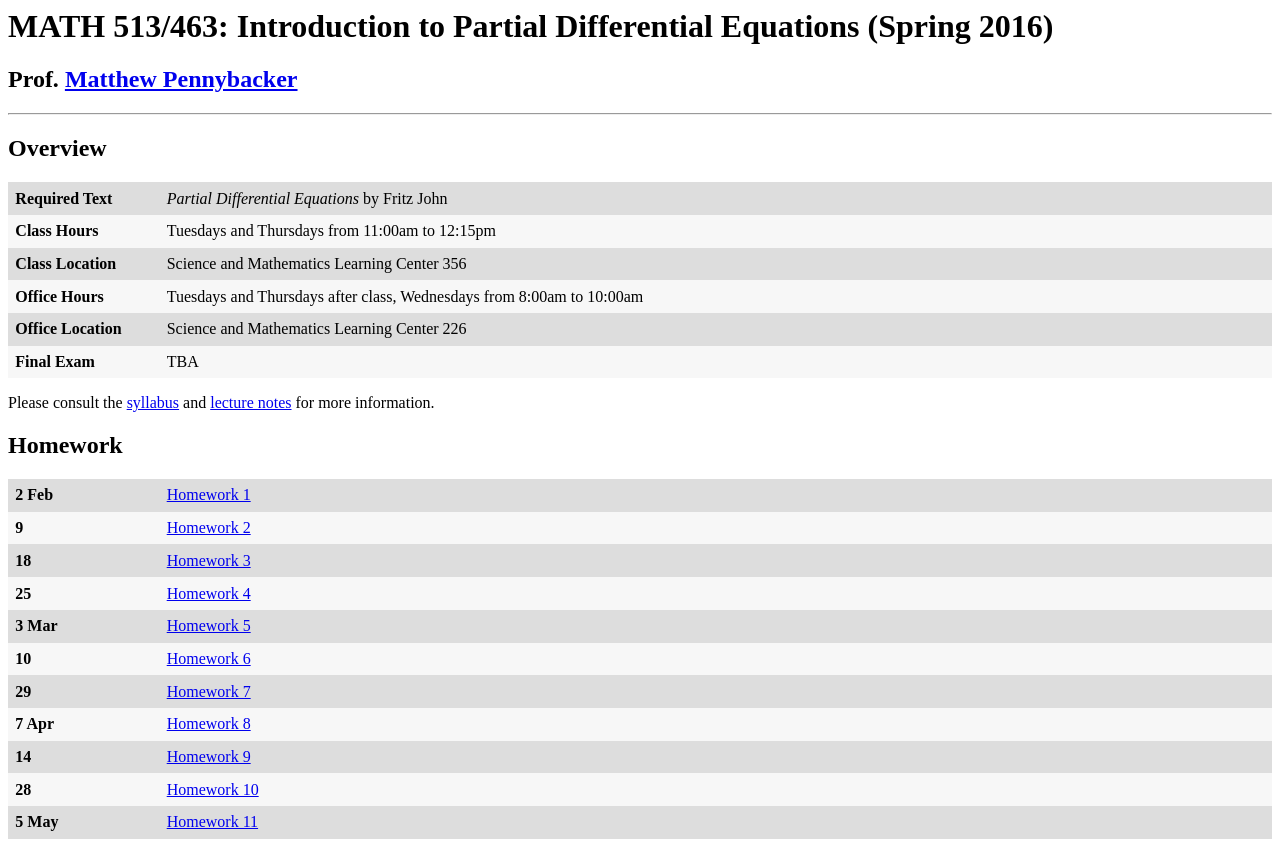
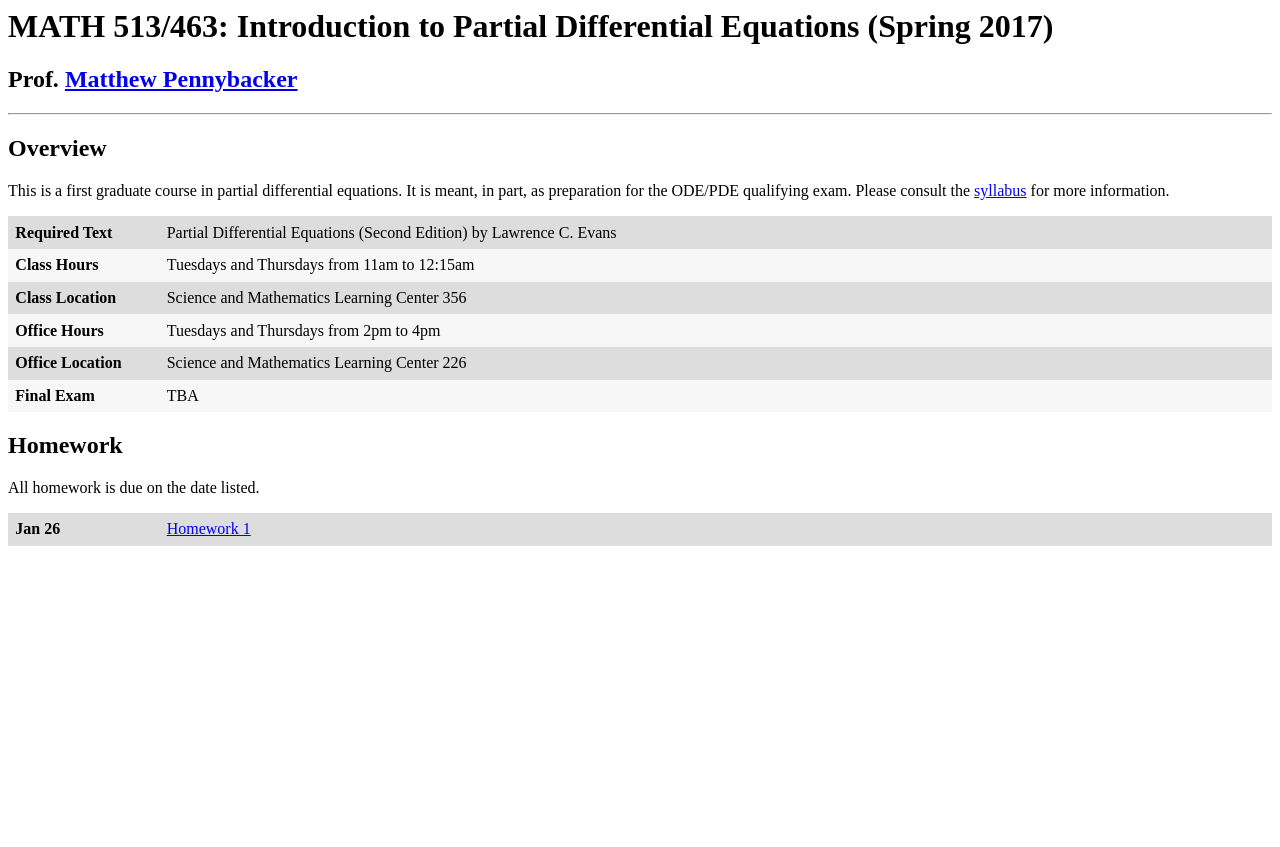
Before and after one commit to pennybacker/math513, a plain HTML site: page index.html in a window 1280 px wide. After the commit the page ends 800 px from the top, so only its background shows below. Drawn offline with Linux system fonts and the light colour scheme.

Commit message:
reset for spring 2017

```diff
--- a/index.html
+++ b/index.html
@@ -1,7 +1,8 @@
 <!DOCTYPE html>
 <html>
 <head>
-<title>MATH 513/463: Introduction to Partial Differential Equations (Spring 2016)</title>
+<title>MATH 513/463: Introduction to Partial Differential Equations (Spring 2017)</title>
+<link rel="icon" type="image/png" href="favicon.png">
 
 <style>
   h1 { margin-top: 0; }
@@ -18,21 +19,23 @@
 </head>
 <body>
 
-<h1>MATH 513/463: Introduction to Partial Differential Equations (Spring 2016)</h1>
-<h2>Prof. <a href="mailto:pennybacker@math.unm.edu">Matthew Pennybacker</a></h2>
+<h1>MATH 513/463: Introduction to Partial Differential Equations (Spring 2017)</h1>
+<h2>Prof. <a href="mailto:pennybacker@unm.edu">Matthew Pennybacker</a></h2>
 
 <hr/>
 
 <h2>Overview</h2>
 
+<p>This is a first graduate course in partial differential equations. It is meant, in part, as preparation for the ODE/PDE qualifying exam. Please consult the <a href="syllabus.pdf">syllabus</a> for more information.</p>
+
 <table>
 <tr>
   <th>Required Text</th>
-  <td><i>Partial Differential Equations</i> by Fritz John</td>
+  <td>Partial Differential Equations (Second Edition) by Lawrence C. Evans</td>
 </tr>
 <tr>
   <th>Class Hours</th>
-  <td>Tuesdays and Thursdays from 11:00am to 12:15pm</td>
+  <td>Tuesdays and Thursdays from 11am to 12:15am</td>
 </tr>
 <tr>
   <th>Class Location</th>
@@ -40,7 +43,7 @@
 </tr>
 <tr>
   <th>Office Hours</th>
-  <td>Tuesdays and Thursdays after class, Wednesdays from 8:00am to 10:00am</td>
+  <td>Tuesdays and Thursdays from 2pm to 4pm</td>
 </tr>
 <tr>
   <th>Office Location</th>
@@ -52,74 +55,19 @@
 </tr>
 </table>
 
-<p>Please consult the <a href="syllabus.pdf">syllabus</a> and <a href="https://github.com/pennybacker/math513-notes/raw/master/notes.pdf">lecture notes</a> for more information.</p>
+<h2>Homework</h2>
 
-<!--<h2>Schedule</h2>
+<p>All homework is due on the date listed.</p>
 
 <table>
 <tr>
-  <th>19 Jan</th>
-  <td><a href="history.pdf"><i>Partial Differential Equations in the 20th Century</i></a>. Introduction to the method of characteristics.</td>
-</tr>
-<tr>
-  <th>21</th>
-  <td>Deriving the method of characteristics.</td>
-</tr>
-<tr>
-  <th>26</th>
-  <td>Applying the method of characteristics. Shocks and blow-up.</td>
-</tr>
-</table>-->
-
-<h2>Homework</h2>
-
-<table>
-<tr>
-  <th>2 Feb</th>
+  <th>Jan 26</th>
   <td><a href="homework1.pdf">Homework 1</a></td>
-</tr>
-<tr>
-  <th>9</th>
-  <td><a href="homework2.pdf">Homework 2</a></td>
-</tr>
-<tr>
-  <th>18</th>
-  <td><a href="homework3.pdf">Homework 3</a></td>
-</tr>
-<tr>
-  <th>25</th>
-  <td><a href="homework4.pdf">Homework 4</a></td>
-</tr>
-<tr>
-  <th>3 Mar</th>
-  <td><a href="homework5.pdf">Homework 5</a></td>
-</tr>
-<tr>
-  <th>10</th>
-  <td><a href="homework6.pdf">Homework 6</a></td>
-</tr>
-<tr>
-  <th>29</th>
-  <td><a href="homework7.pdf">Homework 7</a></td>
-</tr>
-<tr>
-  <th>7 Apr</th>
-  <td><a href="homework8.pdf">Homework 8</a></td>
-</tr>
-<tr>
-  <th>14</th>
-  <td><a href="homework9.pdf">Homework 9</a></td>
-</tr>
-<tr>
-  <th>28</th>
-  <td><a href="homework10.pdf">Homework 10</a></td>
-</tr>
-<tr>
-  <th>5 May</th>
-  <td><a href="homework11.pdf">Homework 11</a></td>
 </tr>
 </table>
 
-</body>
+<!--<h2>Exams</h2>-->
+
+<!--<h2>Samples</h2>-->
 
 </html>
```
Also changed, not shown: favicon.png (added), 12 other files.
